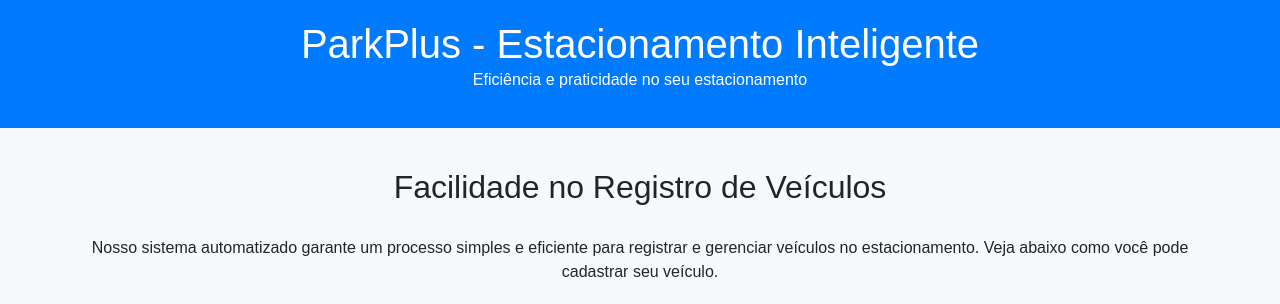
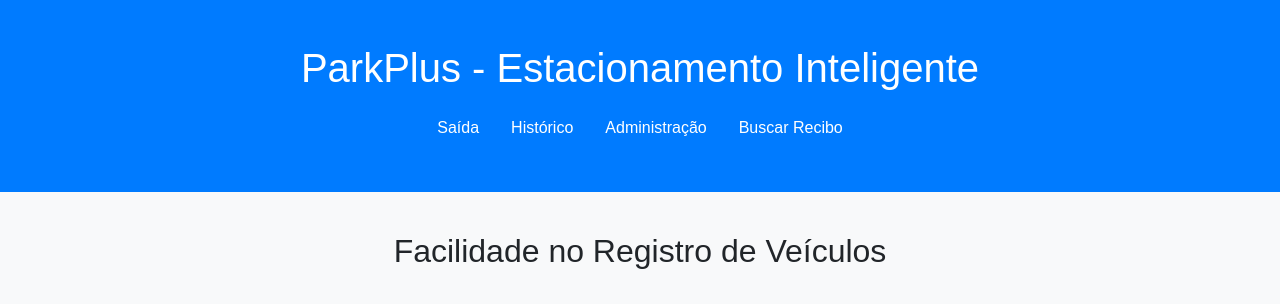
Before and after one commit to netochz/TrabalhoPOOW, a PHP site: page / in a window 1280 px wide. Shown: the top 304 px of the page. Run offline with PHP 8.4, Linux system fonts and the light colour scheme; data comes from the database, SQL or seed files in the repository.

Commit message:
Update index.php

```diff
--- a/index.php
+++ b/index.php
@@ -102,14 +102,39 @@ include 'conexao.php';
 </head>
 <body>
 
-    <!-- Cabeçalho -->
+      <!-- Cabeçalho -->
     <header>
-        <div class="container">
-            <h1>ParkPlus - Estacionamento Inteligente</h1>
-            <p>Eficiência e praticidade no seu estacionamento</p>
-        </div>
-    </header>
+    <div class="container text-center py-4">
+        <!-- Logo e nome do sistema -->
+        <h1>ParkPlus - Estacionamento Inteligente</h1>
 
+        <!-- Navegação centralizada abaixo do texto -->
+        <nav class="mt-3">
+            <ul class="nav justify-content-center">
+                <li class="nav-item">
+                    <a href="saida.php" class="nav-link text-white hover-link">Saída</a>
+                </li>
+                <li class="nav-item">
+                    <a href="historico.php" class="nav-link text-white hover-link">Histórico</a>
+                </li>
+                <li class="nav-item">
+                    <a href="admin.php" class="nav-link text-white hover-link">Administração</a>
+                </li>
+                <li class="nav-item">
+                    <a href="recibo.php" class="nav-link text-white hover-link">Buscar Recibo</a>
+                </li>
+            </ul>
+        </nav>
+    </div>
+</header>
+
+<!-- Estilo adicional para o hover -->
+<style>
+    .hover-link:hover {
+        text-decoration: none;
+        color: #f0a500; /* Cor de hover personalizada */
+    }
+</style>
     <!-- Seção informativa -->
     <section class="info-section">
         <div class="container">
```
